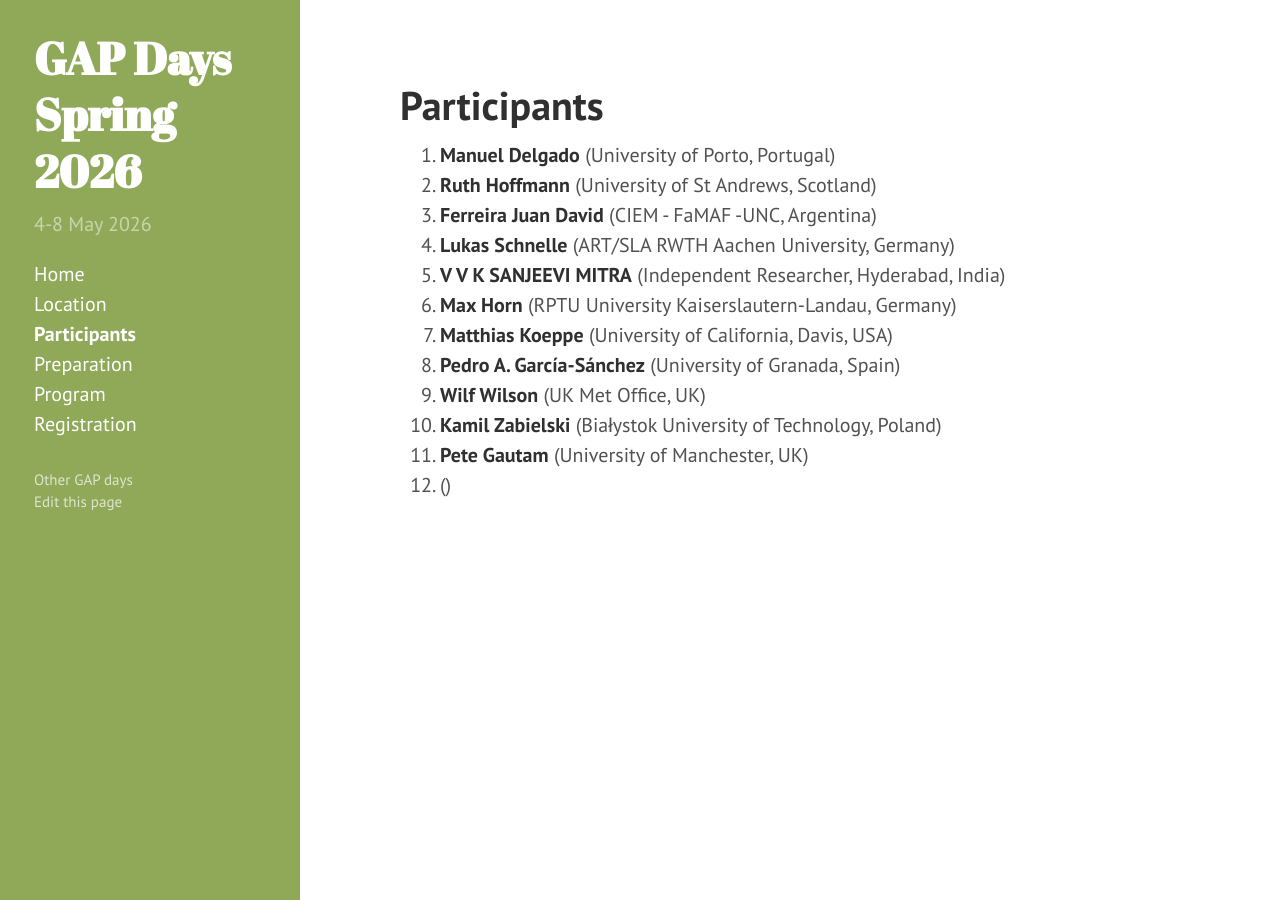
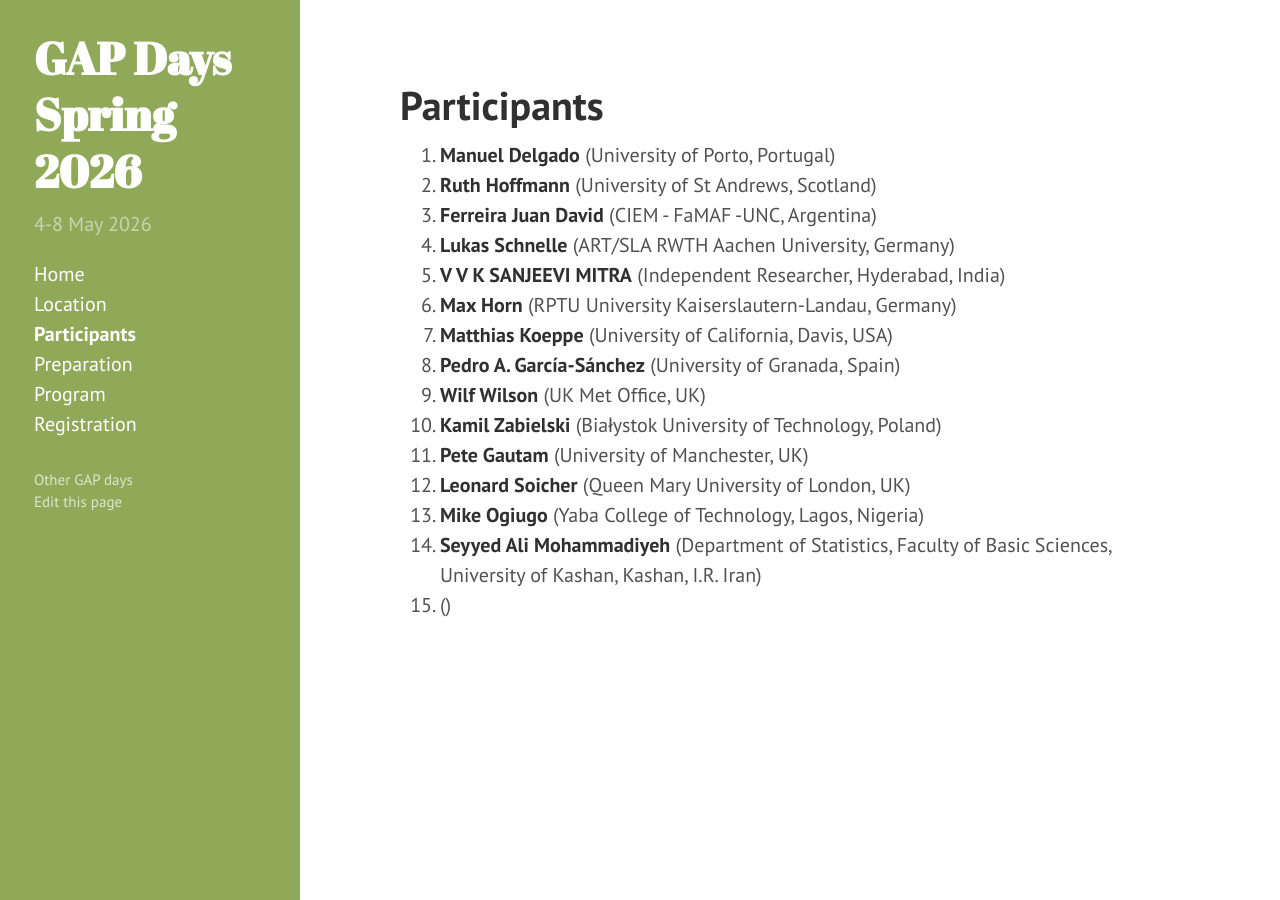
Before and after one commit to gapdays/gapdays2026-spring, a Jekyll site: the page built from participants.md, in a window 1280 px wide. Built offline with Jekyll 4.4.1, drawn with Linux system fonts in a browser that asks for light colours.

Commit message:
updating the participants list

```diff
--- a/participants.md
+++ b/participants.md
@@ -13,6 +13,9 @@
   - {name: Wilf Wilson, affiliation: "UK Met Office, UK"}
   - {name: Kamil Zabielski, affiliation: "Białystok University of Technology, Poland"}
   - {name: Pete Gautam, affiliation: "University of Manchester, UK"}
+  - {name: Leonard Soicher, affiliation: "Queen Mary University of London, UK"}
+  - {name: Mike Ogiugo, affiliation: "Yaba College of Technology, Lagos, Nigeria"}
+  - {name: Seyyed Ali Mohammadiyeh, affiliation: "Department of Statistics, Faculty of Basic Sciences, University of Kashan, Kashan, I.R. Iran"}
   - {name: , affiliation: ""}
 ---
 
```
